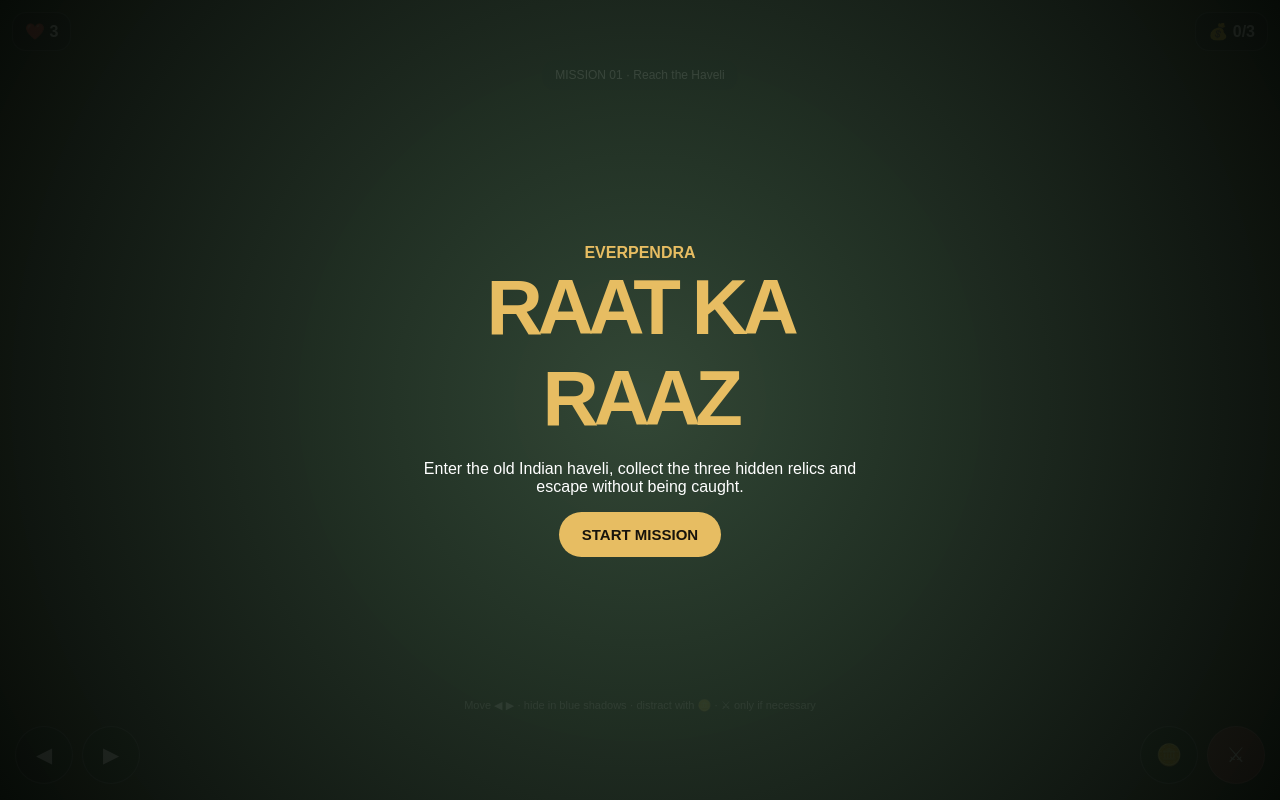
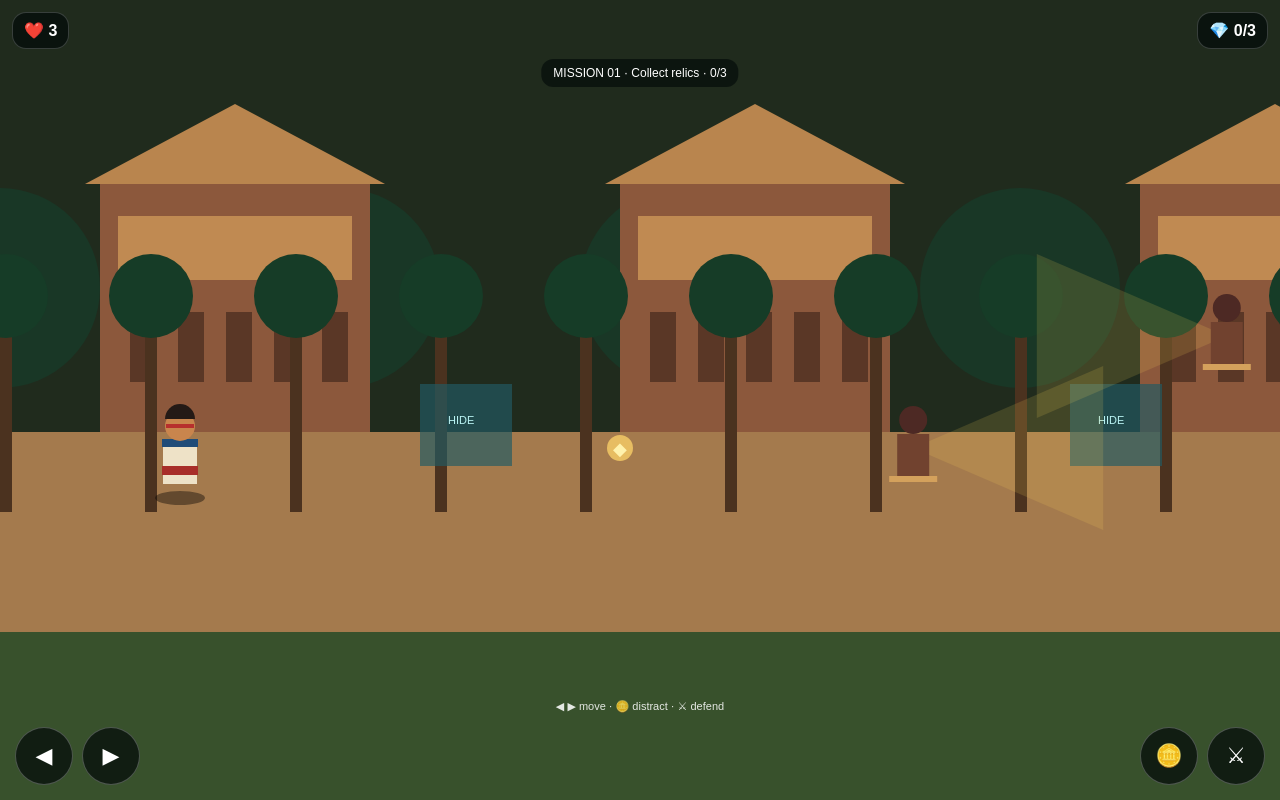
Before and after one commit to gk9417325-analis/Everpandra, a plain HTML site: page index.html in a window 1280 px wide. Both pictures are taken after a click on the button "START MISSION". Drawn offline with Linux system fonts and the light colour scheme.

Commit message:
Add files via upload

```diff
--- a/index.html
+++ b/index.html
@@ -1,58 +1,155 @@
-<!doctype html><html><head><meta charset="utf-8"><meta name="viewport" content="width=device-width,initial-scale=1,user-scalable=no"><title>EVERPENDRA — Mission 01</title>
+<!doctype html>
+<html lang="en">
+<head>
+<meta charset="utf-8">
+<meta name="viewport" content="width=device-width,initial-scale=1,user-scalable=no">
+<title>EVERPANDRA — Raat Ka Raaz</title>
 <style>
-*{box-sizing:border-box}html,body{margin:0;width:100%;height:100%;overflow:hidden;background:#10140f;font-family:Arial;color:white}canvas{display:block;width:100%;height:100%;touch-action:none}
-#hud{position:fixed;top:12px;left:12px;right:12px;display:flex;justify-content:space-between;z-index:3;font-weight:800}.pill{background:#07100ddd;padding:9px 12px;border-radius:14px;border:1px solid #ffffff30}
-#mission{position:fixed;top:60px;left:50%;transform:translateX(-50%);background:#07100dcc;padding:8px 13px;border-radius:12px;font-size:12px;text-align:center;z-index:3}
-#intro,#win{position:fixed;inset:0;display:grid;place-items:center;background:radial-gradient(circle,#38503ddd,#070a07f2);z-index:10}.panel{text-align:center;width:min(92vw,500px);padding:25px}.logo{font-size:clamp(46px,12vw,78px);margin:0;color:#e7bd62;letter-spacing:-.07em}.gold{color:#e7bd62;font-weight:800}.btn{border:0;border-radius:999px;padding:14px 23px;background:#e7bd62;color:#17130c;font-weight:900;font-size:15px}
-#controls{position:fixed;bottom:16px;left:0;right:0;display:flex;justify-content:space-between;padding:0 15px;z-index:5;pointer-events:none}.group{display:flex;gap:9px}.ctrl{pointer-events:auto;width:58px;height:58px;border-radius:50%;border:1px solid #fff4;background:#07100dcc;color:white;font-size:21px}.red{background:#8e2929cc}
-#tip{position:fixed;bottom:88px;left:50%;transform:translateX(-50%);font-size:11px;color:#fff9;white-space:nowrap;z-index:4}
-</style></head><body>
-<canvas id="g"></canvas>
-<div id="hud"><div class="pill">❤️ <span id="hp">3</span></div><div class="pill">💰 <span id="loot">0</span>/3</div></div>
-<div id="mission">MISSION 01 · <span id="objective">Reach the Haveli</span></div>
-<div id="intro"><div class="panel"><div class="gold">EVERPENDRA</div><h1 class="logo">RAAT KA RAAZ</h1><p>Enter the old Indian haveli, collect the three hidden relics and escape without being caught.</p><button class="btn" id="start">START MISSION</button></div></div>
-<div id="win" style="display:none"><div class="panel"><div class="gold">MISSION COMPLETE</div><h1>RAAT KA RAAZ</h1><p id="result"></p><button class="btn" id="again">PLAY AGAIN</button></div></div>
-<div id="tip">Move ◀ ▶ · hide in blue shadows · distract with 🪙 · ⚔ only if necessary</div>
-<div id="controls"><div class="group"><button class="ctrl" id="l">◀</button><button class="ctrl" id="r">▶</button></div><div class="group"><button class="ctrl" id="coin">🪙</button><button class="ctrl red" id="hit">⚔</button></div></div>
+*{box-sizing:border-box}html,body{margin:0;width:100%;height:100%;overflow:hidden;background:#10150f;font-family:Arial;color:white}
+canvas{display:block;width:100%;height:100%;touch-action:none}
+#hud{position:fixed;top:12px;left:12px;right:12px;display:flex;justify-content:space-between;z-index:3;pointer-events:none}
+.pill{background:#08110ddd;border:1px solid #ffffff30;border-radius:14px;padding:8px 11px;font-weight:800}
+#mission{position:fixed;top:59px;left:50%;transform:translateX(-50%);z-index:3;background:#08110dcc;border-radius:12px;padding:7px 12px;font-size:12px;white-space:nowrap}
+.overlay{position:fixed;inset:0;display:grid;place-items:center;background:#07100eea;z-index:10}
+.card{width:min(92vw,480px);padding:28px;text-align:center}
+.logo{font-size:clamp(48px,13vw,78px);line-height:.9;margin:8px 0;color:#e7bd62;text-shadow:0 4px #392315}
+.gold{color:#e7bd62;font-weight:900;letter-spacing:.2em;font-size:11px}
+p{line-height:1.5;color:#dce5df}.btn{border:0;border-radius:999px;padding:14px 24px;background:#e7bd62;color:#17130c;font-weight:900;font-size:15px}
+#controls{position:fixed;left:0;right:0;bottom:15px;display:flex;justify-content:space-between;padding:0 15px;z-index:5;pointer-events:none}
+.grp{display:flex;gap:9px}.ctrl{pointer-events:auto;width:58px;height:58px;border-radius:50%;border:1px solid #ffffff40;background:#08110dcc;color:white;font-size:22px}
+#status{position:fixed;bottom:87px;left:50%;transform:translateX(-50%);z-index:4;color:#fffd;font-size:11px;white-space:nowrap}
+</style>
+</head>
+<body>
+<canvas id="game"></canvas>
+<div id="hud"><div class="pill">❤️ <span id="hp">3</span></div><div class="pill">💎 <span id="relic">0</span>/3</div></div>
+<div id="mission">MISSION 01 · <span id="obj">Collect the relics</span></div>
+
+<div id="startScreen" class="overlay"><div class="card">
+<div class="gold">EVERPANDRA</div><div class="logo">RAAT KA RAAZ</div>
+<p>Enter the old haveli, collect 3 relics, avoid the guards and escape through the gate.</p>
+<button class="btn" id="start">START MISSION</button>
+</div></div>
+
+<div id="endScreen" class="overlay" style="display:none"><div class="card">
+<div class="gold" id="endTitle">MISSION COMPLETE</div><div class="logo" style="font-size:48px">RAAT KA RAAZ</div>
+<p id="endText"></p><button class="btn" id="again">PLAY AGAIN</button>
+</div></div>
+
+<div id="status">◀ ▶ move · 🪙 distract · ⚔ defend</div>
+<div id="controls">
+<div class="grp"><button class="ctrl" id="left">◀</button><button class="ctrl" id="right">▶</button></div>
+<div class="grp"><button class="ctrl" id="noise">🪙</button><button class="ctrl" id="attack">⚔</button></div>
+</div>
+
 <script>
-const c=document.getElementById('g'),x=c.getContext('2d');let W,H,D;function rs(){D=Math.min(devicePixelRatio||1,2);W=innerWidth;H=innerHeight;c.width=W*D;c.height=H*D;x.setTransform(D,0,0,D,0,0)}addEventListener('resize',rs);rs();
-let run=false,px,py,hp,loot,cam=0,guards=[],relics=[],keys={},noise=0,inv=0;
-const worldW=2600;
-function reset(){px=180;py=H*.55;hp=3;loot=0;cam=0;noise=0;inv=0;guards=[{x:700,y:H*.43,d:1,alert:0},{x:1250,y:H*.62,d:-1,alert:0},{x:1850,y:H*.40,d:1}];relics=[{x:620,y:H*.54},{x:1430,y:H*.30},{x:2050,y:H*.60}]}
-function start(){reset();run=true;intro.style.display='none';win.style.display='none'}startBtn.onclick=start;again.onclick=start;
-function move(v){if(run){px+=v;px=Math.max(50,Math.min(worldW-80,px))}}
-l.onpointerdown=()=>keys.l=1;l.onpointerup=()=>keys.l=0;r.onpointerdown=()=>keys.r=1;r.onpointerup=()=>keys.r=0;
-coin.onpointerdown=()=>{if(run)noise=35};hit.onpointerdown=()=>{if(run)inv=12};
-addEventListener('keydown',e=>{if(e.key==='ArrowLeft')keys.l=1;if(e.key==='ArrowRight')keys.r=1;if(e.key===' ')noise=35;if(e.key==='x')inv=12});addEventListener('keyup',e=>{if(e.key==='ArrowLeft')keys.l=0;if(e.key==='ArrowRight')keys.r=0});
-function box(a,b){return Math.abs(a.x-b.x)<34&&Math.abs(a.y-b.y)<42}
-function draw(){
-let grd=x.createLinearGradient(0,0,0,H);grd.addColorStop(0,'#172e31');grd.addColorStop(1,'#d18b52');x.fillStyle=grd;x.fillRect(0,0,W,H);
-let ox=-cam;
-x.fillStyle='#25311f';x.fillRect(ox,0,worldW,H);
-for(let i=0;i<8;i++){let bx=i*350+100+ox;x.fillStyle='#172419';x.fillRect(bx,H*.22,120,H*.5);x.fillStyle='#8b573b';x.fillRect(bx+18,H*.29,84,H*.36);x.fillStyle='#c9975a';x.fillRect(bx+42,H*.29,36,20)}
-// path
-x.fillStyle='#a77b4d';x.fillRect(ox,H*.55,worldW,H*.25);
-for(let i=0;i<18;i++){let bx=i*150+80+ox;x.fillStyle='#34522f';x.beginPath();x.arc(bx,H*.45,55,0,Math.PI*2);x.fill();x.fillStyle='#50321e';x.fillRect(bx-7,H*.43,14,120)}
-// hide zones
-for(let i=0;i<5;i++){let bx=420+i*470+ox;x.fillStyle='#214c57aa';x.fillRect(bx,H*.45,90,105);x.fillStyle='#9ed6dd';x.font='12px Arial';x.fillText('HIDE',bx+27,H*.51)}
-// exit
-x.fillStyle='#e5bd65';x.fillRect(worldW-110+ox,H*.43,60,120);x.fillStyle='#281b12';x.fillRect(worldW-95+ox,H*.50,30,70);x.fillStyle='#fff';x.font='12px Arial';x.fillText('EXIT',worldW-100+ox,H*.40);
-// relics
-relics.forEach((q,i)=>{if(!q.taken){let bx=q.x+ox;x.fillStyle='#e7bd62';x.beginPath();x.arc(bx,q.y,12,0,Math.PI*2);x.fill();x.fillStyle='#fff3b0';x.font='18px serif';x.fillText('◆',bx-7,q.y+7)}});
-// guards vision
-guards.forEach(g=>{let bx=g.x+ox;x.fillStyle=g.alert>0?'#ff5b4555':'#ffd85c25';x.beginPath();x.moveTo(bx,g.y);x.lineTo(bx+g.d*180,g.y-80);x.lineTo(bx+g.d*180,g.y+80);x.closePath();x.fill();x.fillStyle='#542a25';x.beginPath();x.arc(bx,g.y-25,14,0,Math.PI*2);x.fill();x.fillStyle='#6f4030';x.fillRect(bx-15,g.y-12,30,42);x.fillStyle='#d9a45d';x.fillRect(bx-25,g.y+28,50,8)});
-// player
-let sx=px+ox;x.fillStyle='#0006';x.beginPath();x.ellipse(sx,py+47,24,6,0,0,Math.PI*2);x.fill();x.fillStyle='#eee2c7';x.fillRect(sx-16,py-5,32,38);x.fillStyle='#a82e29';x.fillRect(sx-18,py+15,36,8);x.fillStyle='#204c78';x.fillRect(sx-18,py-9,36,8);x.fillStyle='#c9854d';x.beginPath();x.arc(sx,py-20,14,0,Math.PI*2);x.fill();x.fillStyle='#241a16';x.beginPath();x.arc(sx,py-26,14,Math.PI,Math.PI*2);x.fill();x.fillStyle='#b72f2d';x.fillRect(sx-13,py-22,26,4);
+const canvas=document.getElementById('game'),ctx=canvas.getContext('2d');
+let W,H,D,running=false,keys={},player,guards,relics,noise=0,attack=0,cam=0,hp=3,got=0,elapsed=0;
+const WORLD=3000;
+
+function resize(){D=Math.min(devicePixelRatio||1,2);W=innerWidth;H=innerHeight;canvas.width=W*D;canvas.height=H*D;canvas.style.width=W+'px';canvas.style.height=H+'px';ctx.setTransform(D,0,0,D,0,0)}
+addEventListener('resize',resize);resize();
+
+function reset(){
+ player={x:180,y:H*.56,dir:1};
+ hp=3;got=0;elapsed=0;noise=0;attack=0;cam=0;
+ guards=[
+  {x:720,y:H*.56,dir:1,alert:0},
+  {x:1420,y:H*.42,dir:-1,alert:0},
+  {x:2160,y:H*.58,dir:1,alert:0}
+ ];
+ relics=[{x:620,y:H*.56,taken:false},{x:1530,y:H*.42,taken:false},{x:2420,y:H*.58,taken:false}];
+ updateHud();
 }
-function logic(){
-if(!run)return;
-if(keys.l)px-=3.2;if(keys.r)px+=3.2;px=Math.max(40,Math.min(worldW-70,px));cam=Math.max(0,Math.min(worldW-W,px-W*.28));
-if(noise>0)noise--;
-guards.forEach(g=>{g.x+=g.d*1.1;if(g.x<g.d?400:450||g.x>g.x){};if(g.x<400)g.d=1;if(g.x>worldW-300)g.d=-1;let dist=Math.abs(g.x-px);let facing=(g.d>0&&px>g.x)||(g.d<0&&px<g.x);if(dist<170&&facing&&Math.abs(g.y-py)<75&&!noise)g.alert=12;if(noise&&dist<260)g.alert=0;if(g.alert>0)g.alert--;if(g.alert===10&&dist<85&&!inv){hp--;document.getElementById('hp').textContent=hp;px-=g.d*60;if(hp<=0){run=false;intro.style.display='grid';document.querySelector('#intro p').textContent='You were caught. Try using the blue hiding zones and distractions.';startBtn.textContent='TRY AGAIN'}}});
-relics.forEach(q=>{if(!q.taken&&Math.abs(q.x-px)<38&&Math.abs(q.y-py)<55){q.taken=true;loot++;document.getElementById('loot').textContent=loot}});
-if(loot===3&&px>worldW-180){run=false;win.style.display='grid';result.textContent='You stole all 3 relics and escaped the haveli. Health left: '+hp+' / 3. This is only the first mission.'}
-document.getElementById('objective').textContent=loot<3?'Find the relics · '+loot+'/3':'Escape the haveli!';
+function begin(){reset();running=true;startScreen.style.display='none';endScreen.style.display='none'}
+start.onclick=begin;again.onclick=begin;
+
+function bind(id,prop){
+ const el=document.getElementById(id);
+ el.addEventListener('pointerdown',e=>{e.preventDefault();keys[prop]=true});
+ el.addEventListener('pointerup',e=>{e.preventDefault();keys[prop]=false});
+ el.addEventListener('pointercancel',()=>keys[prop]=false);
+ el.addEventListener('pointerleave',()=>keys[prop]=false);
 }
-function loop(){requestAnimationFrame(loop);logic();draw()}loop();
+bind('left','left');bind('right','right');
+noiseBtn=document.getElementById('noise');
+noiseBtn.onclick=()=>{if(running)noise=55};
+document.getElementById('attack').onclick=()=>{if(running)attack=18};
+addEventListener('keydown',e=>{if(e.key==='ArrowLeft')keys.left=true;if(e.key==='ArrowRight')keys.right=true;if(e.key===' ')noise=55;if(e.key.toLowerCase()==='x')attack=18});
+addEventListener('keyup',e=>{if(e.key==='ArrowLeft')keys.left=false;if(e.key==='ArrowRight')keys.right=false});
+
+function updateHud(){
+ hpEl.textContent=hp;relicEl.textContent=got;
+ obj.textContent=got<3?'Collect relics · '+got+'/3':'Reach the exit!';
+}
+const hpEl=document.getElementById('hp'),relicEl=document.getElementById('relic'),obj=document.getElementById('obj');
+
+function drawWorld(){
+ let g=ctx.createLinearGradient(0,0,0,H);g.addColorStop(0,'#102f38');g.addColorStop(.55,'#c77d4c');g.addColorStop(1,'#e4b36a');ctx.fillStyle=g;ctx.fillRect(0,0,W,H);
+ const ox=-cam;
+ ctx.fillStyle='#202b1d';ctx.fillRect(ox,0,WORLD,H);
+ // distant hills
+ for(let i=0;i<10;i++){let x=i*340+ox;x%=WORLD+340;ctx.fillStyle='#193726';ctx.beginPath();ctx.arc(x,H*.36,100,0,Math.PI*2);ctx.fill()}
+ // haveli blocks
+ for(let i=0;i<6;i++){
+   let x=i*520+100+ox;
+   ctx.fillStyle='#8c583c';ctx.fillRect(x,H*.23,270,H*.34);
+   ctx.fillStyle='#c08a52';ctx.fillRect(x+18,H*.27,234,H*.08);
+   ctx.fillStyle='#5a3726';for(let j=0;j<5;j++)ctx.fillRect(x+30+j*48,H*.39,26,70);
+   ctx.fillStyle='#b9854e';ctx.beginPath();ctx.moveTo(x-15,H*.23);ctx.lineTo(x+135,H*.13);ctx.lineTo(x+285,H*.23);ctx.fill();
+ }
+ // path
+ ctx.fillStyle='#a47a4d';ctx.fillRect(ox,H*.54,WORLD,H*.26);
+ ctx.fillStyle='#38512c';ctx.fillRect(ox,H*.79,WORLD,H*.21);
+ // trees
+ for(let i=0;i<22;i++){let x=(i*145+80+ox)%(WORLD+180)-80;ctx.fillStyle='#4b321f';ctx.fillRect(x,H*.40,12,H*.24);ctx.fillStyle='#163c27';ctx.beginPath();ctx.arc(x+6,H*.37,42,0,Math.PI*2);ctx.fill()}
+ // hiding spots
+ for(let i=0;i<4;i++){let x=420+i*650+ox;ctx.fillStyle='#225a63aa';ctx.fillRect(x,H*.48,92,82);ctx.fillStyle='#b9f3f3';ctx.font='11px Arial';ctx.fillText('HIDE',x+28,H*.53)}
+ // exit
+ let ex=WORLD-100+ox;ctx.fillStyle='#e4bd65';ctx.fillRect(ex,H*.40,62,150);ctx.fillStyle='#211812';ctx.fillRect(ex+16,H*.48,30,70);ctx.fillStyle='#fff';ctx.font='11px Arial';ctx.fillText('EXIT',ex+12,H*.36);
+ // relics
+ relics.forEach(r=>{if(!r.taken){let x=r.x+ox;ctx.fillStyle='#e7bd62';ctx.beginPath();ctx.arc(x,r.y,13,0,Math.PI*2);ctx.fill();ctx.fillStyle='#fff2ad';ctx.font='18px serif';ctx.fillText('◆',x-7,r.y+7)}})
+ // guards and vision
+ guards.forEach(gd=>{
+   let x=gd.x+ox;ctx.fillStyle=gd.alert?'#ff4e404c':'#ffd35a26';ctx.beginPath();ctx.moveTo(x,gd.y);ctx.lineTo(x+gd.dir*190,gd.y-82);ctx.lineTo(x+gd.dir*190,gd.y+82);ctx.closePath();ctx.fill();
+   ctx.fillStyle='#4d2924';ctx.beginPath();ctx.arc(x,gd.y-28,14,0,Math.PI*2);ctx.fill();ctx.fillStyle='#71422f';ctx.fillRect(x-16,gd.y-14,32,45);ctx.fillStyle='#d4a15c';ctx.fillRect(x-24,gd.y+28,48,6);
+ });
+ // player
+ let px=player.x+ox,py=player.y;
+ ctx.fillStyle='#0006';ctx.beginPath();ctx.ellipse(px,py+50,25,7,0,0,Math.PI*2);ctx.fill();
+ ctx.fillStyle='#eee2c7';ctx.fillRect(px-17,py-2,34,38);
+ ctx.fillStyle='#a82e29';ctx.fillRect(px-18,py+18,36,9);
+ ctx.fillStyle='#204c78';ctx.fillRect(px-18,py-9,36,8);
+ ctx.fillStyle='#c9854d';ctx.beginPath();ctx.arc(px,py-22,15,0,Math.PI*2);ctx.fill();
+ ctx.fillStyle='#241a16';ctx.beginPath();ctx.arc(px,py-29,15,Math.PI,Math.PI*2);ctx.fill();
+ ctx.fillStyle='#b72f2d';ctx.fillRect(px-14,py-24,28,4);
+ if(attack){ctx.strokeStyle='#75dcff';ctx.lineWidth=5;ctx.beginPath();ctx.arc(px+player.dir*20,py,38,player.dir>0?-1.4:1.7,player.dir>0?.8:4.3);ctx.stroke()}
+}
+
+function update(){
+ if(!running)return;
+ elapsed+=1/60;
+ if(keys.left){player.x-=3.4;player.dir=-1}
+ if(keys.right){player.x+=3.4;player.dir=1}
+ player.x=Math.max(50,Math.min(WORLD-160,player.x));
+ cam=Math.max(0,Math.min(WORLD-W,player.x-W*.28));
+ if(noise>0)noise--;if(attack>0)attack--;
+ guards.forEach(g=>{
+   g.x+=g.dir*1.15;
+   if(g.x<350)g.dir=1;if(g.x>WORLD-450)g.dir=-1;
+   let dist=Math.abs(g.x-player.x),facing=(g.dir>0&&player.x>g.x)||(g.dir<0&&player.x<g.x);
+   let hidden=((player.x-g.x)%650+650)%650>410&&((player.x-g.x)%650+650)%650<520;
+   if(dist<185&&facing&&!noise&&!hidden)g.alert=25;
+   if(noise&&dist<260)g.alert=0;
+   if(g.alert>0)g.alert--;
+   if(g.alert===1&&dist<70&&!attack){hp--;player.x-=g.dir*70;updateHud();if(hp<=0)lose()}
+ });
+ relics.forEach(r=>{if(!r.taken&&Math.abs(r.x-player.x)<42&&Math.abs(r.y-player.y)<58){r.taken=true;got++;updateHud()}});
+ if(got===3&&player.x>WORLD-230)win();
+}
+function win(){running=false;endTitle.textContent='MISSION COMPLETE';endText.textContent='You collected all 3 relics and escaped the haveli. Time: '+elapsed.toFixed(1)+'s · Health: '+hp+'/3';endScreen.style.display='grid'}
+function lose(){running=false;endTitle.textContent='CAUGHT';endText.textContent='The guards caught you. Use the blue hide zones and distractions, then try again.';endScreen.style.display='grid'}
+
+function loop(){requestAnimationFrame(loop);update();drawWorld()}loop();
 </script>
 </body></html>
```
Also changed, not shown: 1 other file.
